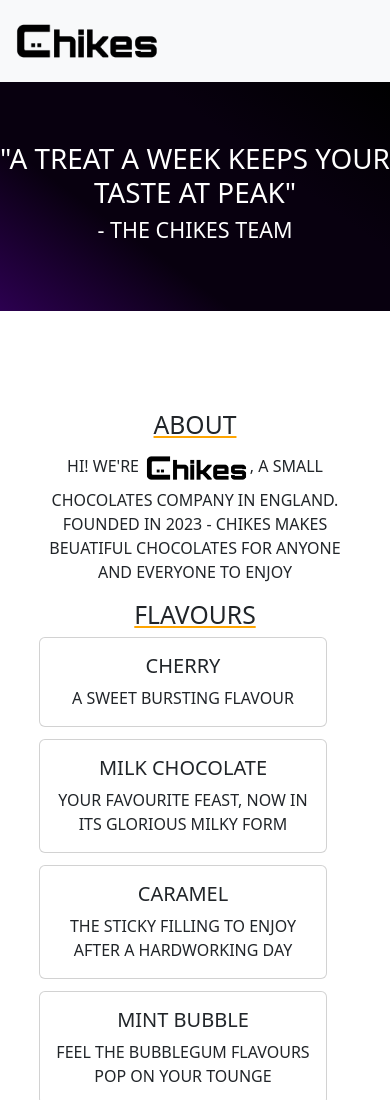
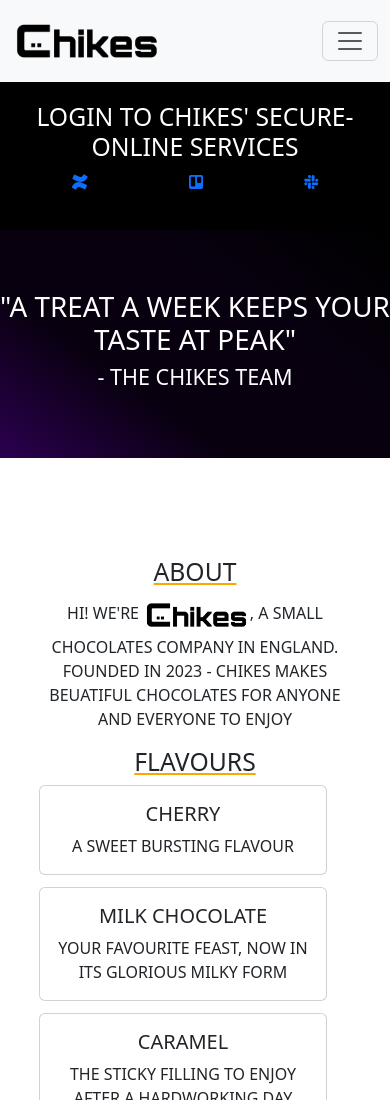
Before and after one commit to chikes-web-turquoisetnt/chikes-web-turquoisetnt.github.io, a plain HTML site: page home.html in a window 390 px wide. Shown: the top 1100 px of the page. Drawn offline with nearby package versions, Linux system fonts and the light colour scheme.

Commit message:
added secure-online for chikes staff

```diff
--- a/css/index.css
+++ b/css/index.css
@@ -130,3 +130,12 @@ body {
     background: #555;
     border-radius: 10px;
   }
+  #popdown {
+    background-color: #000000;
+    text-align: center;
+    justify-content: center;
+    align-items: center;
+    margin: 0;
+    padding: 20px;
+    color: #ffffff;
+  }
--- a/home.html
+++ b/home.html
@@ -37,11 +37,9 @@
         <title>Chikes</title>
     </head>
     <body>
-        <!-- NAVIGATION CODE: <nav class="navbar navbar-expand-lg bg-body-tertiary"> --- STICKY CODE: -->
-        <nav class="navbar sticky-top bg-body-tertiary">
+        <nav class="navbar navbar-expand-lg bg-body-tertiary">
             <div class="container-fluid">
               <a class="navbar-brand" href="#"><img src="img/logo-title-dark.png" width="150px"></a>
-              <!-- NAVIATION IF NEEDED
               <button class="navbar-toggler" type="button" data-bs-toggle="collapse" data-bs-target="#navbarText" aria-controls="navbarText" aria-expanded="false" aria-label="Toggle navigation">
                 <span class="navbar-toggler-icon"></span>
               </button>
@@ -51,16 +49,19 @@
                     <a class="nav-link active" aria-current="page" href="#">Home</a>
                   </li>
                   <li class="nav-item">
-                    <a class="nav-link" href="#">Features</a>
+                    <a class="nav-link" href="javascript:so()">Secure-Online</a>
                   </li>
                   <li class="nav-item">
-                    <a class="nav-link" href="#">Pricing</a>
+                    <a class="nav-link" href="https://discord.gg/KwWqJnWb9v">Discord Server</a>
                   </li>
                 </ul>
               </div>
-              -->
             </div>
           </nav>
+          <div class="popdown" id="popdown">
+            <h2>Login to Chikes' Secure-Online Services</h2>
+            <p><a href="https://chikes.atlassian.net/wiki"><i class="fa-brands fa-confluence" height="40vh"></i></a><a href="https://trello.com/w/chikes"><i class="fa-brands fa-trello" height="40vh" style="margin-left: 12vh; margin-right: 12vh"></i></a><a href="https://chikesworkspace.slack.com/"><i class="fa-brands fa-slack" height="40vh"></i></a></p>
+          </div>
           <div class="center pfade">
             <h1 style="color: white;">"A treat a week keeps your taste at peak"</h2>
             <h4 style="color: white;">- The Chikes Team</h5>
@@ -114,7 +115,8 @@
             </div>
           </nav>
         <script src="cordova.js"></script>
-        <script src="js/home.js"></script>
+        <script defer src="js/home.js"></script>
         <script src="https://cdn.jsdelivr.net/npm/bootstrap@5.3.0/dist/js/bootstrap.bundle.min.js" crossorigin="anonymous"></script>
+        <script src="https://kit.fontawesome.com/61523222d3.js" crossorigin="anonymous"></script>
     </body>
 </html>
--- a/js/home.js
+++ b/js/home.js
@@ -1,7 +1,12 @@
 document.addEventListener('deviceready', onDeviceReady, false);
 
 function onDeviceReady() {
-    // Cordova is now initialized. Have fun!
-
     console.log('Running cordova-' + cordova.platformId + '@' + cordova.version);
+    h = document.getElementById("popdown").style.height;
+    document.getElementById("popdown").style.visibility = "hidden";
+    document.getElementById("popdown").style.height = 0;
 }
+function so(){
+    document.getElementById("popdown").style.visibility = "visible";
+    document.getElementById("popdown").style.height = h;
+}
```
